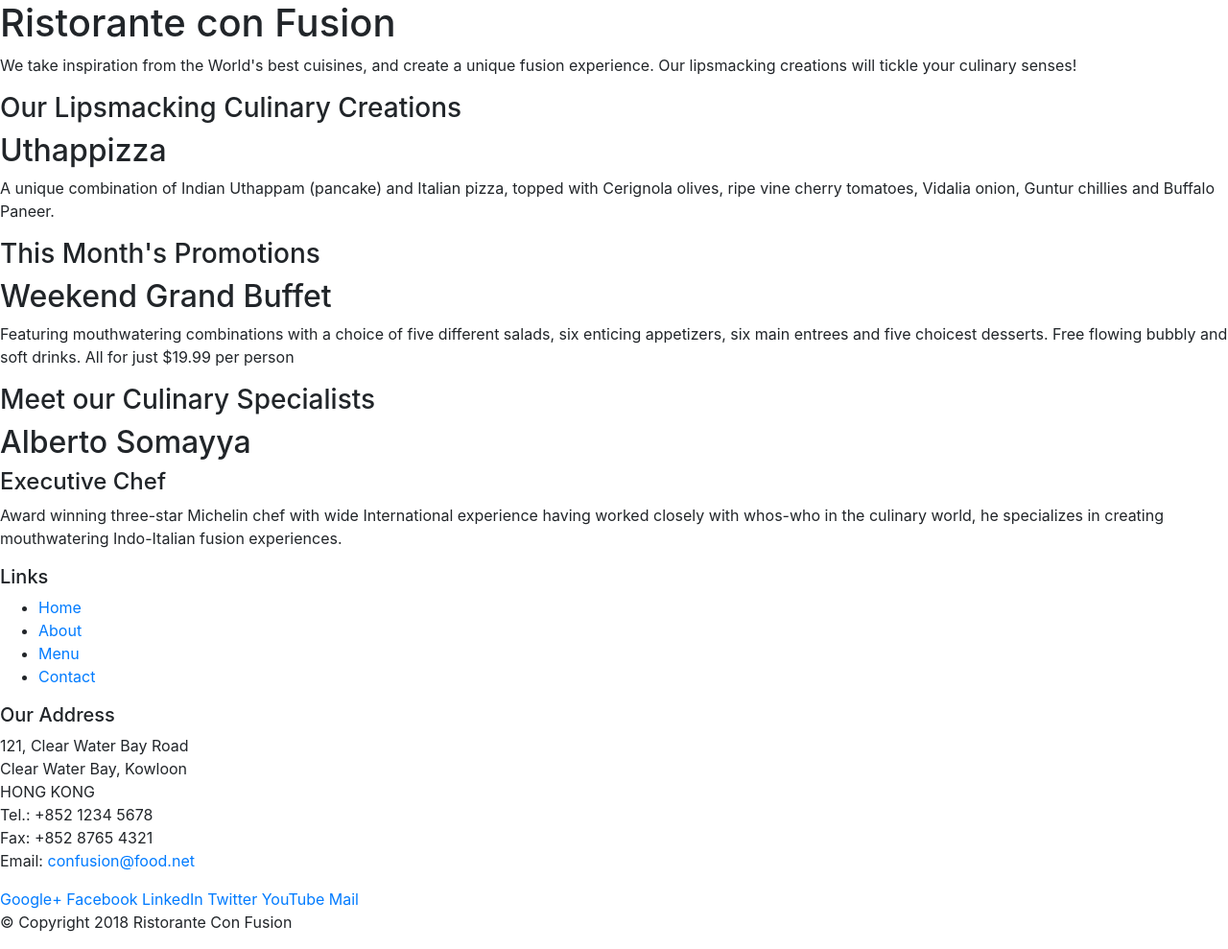
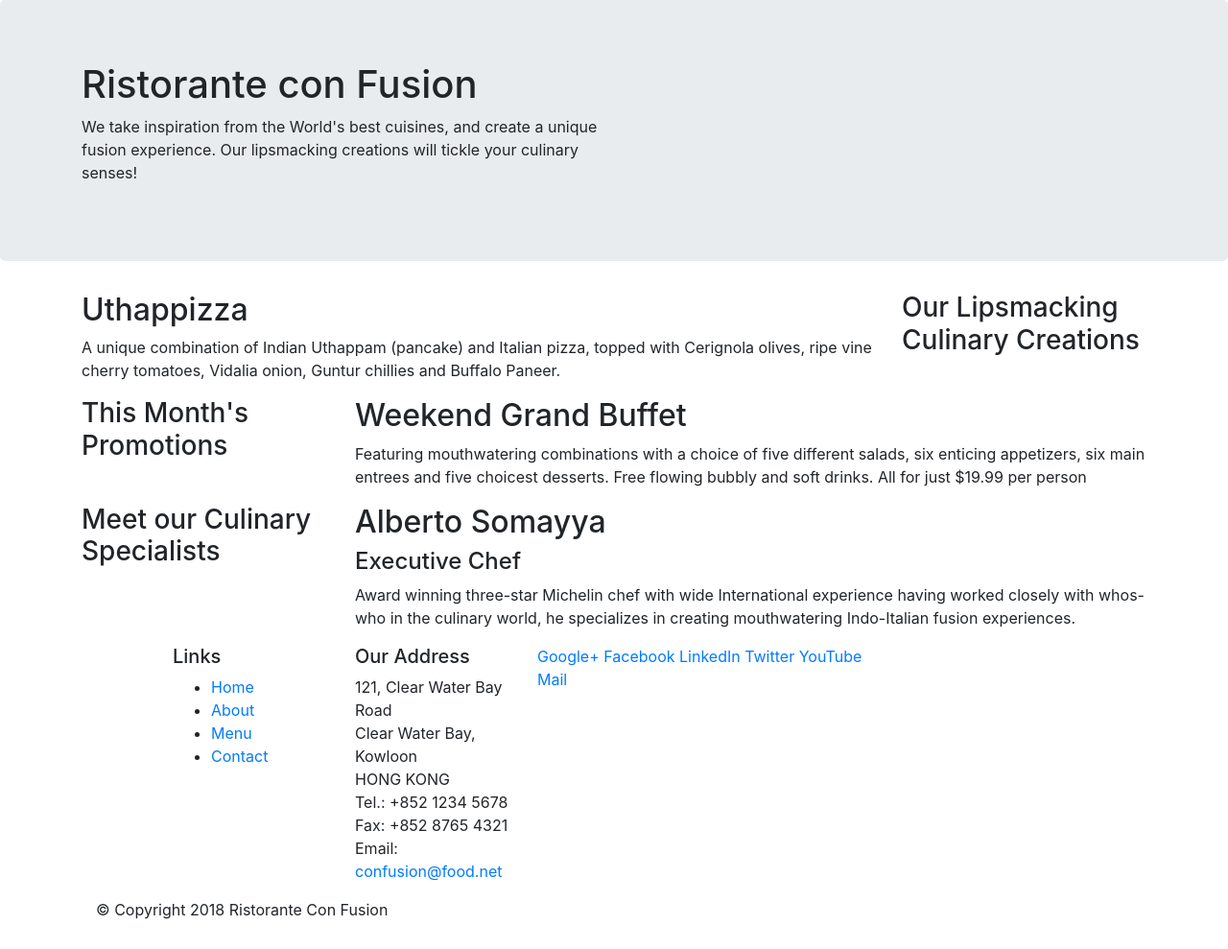
Before and after one commit to Die1315/Ristorante-con-fusion, a website: page index.html in a window 1280 px wide. Shown: the whole page at 96% size. Drawn offline with nearby package versions, Linux system fonts and the light colour scheme.

Commit message:
Bootstrap Grid Part 1

```diff
--- a/index.html
+++ b/index.html
@@ -14,46 +14,46 @@
 
 <body>
 
-    <header>
-        <div>
-            <div>
-                <div>
+    <header class="jumbotron">
+        <div class="container">
+            <div class="row">
+                <div class="col-12 col-sm-6">
                     <h1>Ristorante con Fusion</h1>
                     <p>We take inspiration from the World's best cuisines, and create a unique fusion experience. Our lipsmacking creations will tickle your culinary senses!</p>
                 </div>
-                <div>
+                <div class="col-12 col-sm">
                 </div>
             </div>
         </div>
     </header>
 
-    <div>
-        <div>
-            <div>
+    <div class=" container">
+        <div class="row">
+            <div class="col-12 col-sm-4 order-sm-last col-md-3" >
                 <h3>Our Lipsmacking Culinary Creations</h3>
             </div>
-            <div>
+            <div class="col col-sm order-sm-first col-md">
                 <h2>Uthappizza</h2>
                 <p>A unique combination of Indian Uthappam (pancake) and Italian pizza, topped with Cerignola olives, ripe vine cherry tomatoes, Vidalia onion, Guntur chillies and Buffalo Paneer.</p>
             </div>
         </div>
 
 
-        <div>
-            <div>
+        <div class="row">
+            <div  class="col-12 col-sm-4 col-md-3" >
                 <h3>This Month's Promotions</h3>
             </div>
-            <div>
+            <div class="col col-sm col-md">
                 <h2>Weekend Grand Buffet</h2>
                 <p>Featuring mouthwatering combinations with a choice of five different salads, six enticing appetizers, six main entrees and five choicest desserts. Free flowing bubbly and soft drinks. All for just $19.99 per person </p>
             </div>
         </div>
 
-        <div>
-            <div>
+        <div class="row">
+            <div  class="col-12 col-sm-4 col-md-3" >
                 <h3>Meet our Culinary Specialists</h3>
             </div>
-            <div>
+            <div class="col col-sm col-md">
                 <h2>Alberto Somayya</h2>
                 <h4>Executive Chef</h4>
                 <p>Award winning three-star Michelin chef with wide International experience having worked closely with whos-who in the culinary world, he specializes in creating mouthwatering Indo-Italian fusion experiences. </p>
@@ -62,9 +62,9 @@
     </div>
 
     <footer>
-        <div>
-            <div>
-                <div>
+        <div class="container">
+            <div class="row">
+                <div class="col-4 offset-1 col-sm-2">
                     <h5>Links</h5>
                     <ul>
                         <li><a href="#">Home</a></li>
@@ -73,7 +73,7 @@
                         <li><a href="#">Contact</a></li>
                     </ul>
                 </div>
-                <div>
+                <div class="col-7 col-sm-2">
                     <h5>Our Address</h5>
                     <address>
 		              121, Clear Water Bay Road<br>
@@ -84,7 +84,7 @@
 		              Email: <a href="mailto:confusion@food.net">confusion@food.net</a>
 		           </address>
                 </div>
-                <div>
+                <div class="col-12 col-sm-4">
                     <div>
                         <a href="http://google.com/+">Google+</a>
                         <a href="http://www.facebook.com/profile.php?id=">Facebook</a>
@@ -96,7 +96,7 @@
                 </div>
            </div>
            <div>
-                <div>
+                <div class="col-auto">
                     <p>© Copyright 2018 Ristorante Con Fusion</p>
                 </div>
            </div>
```
